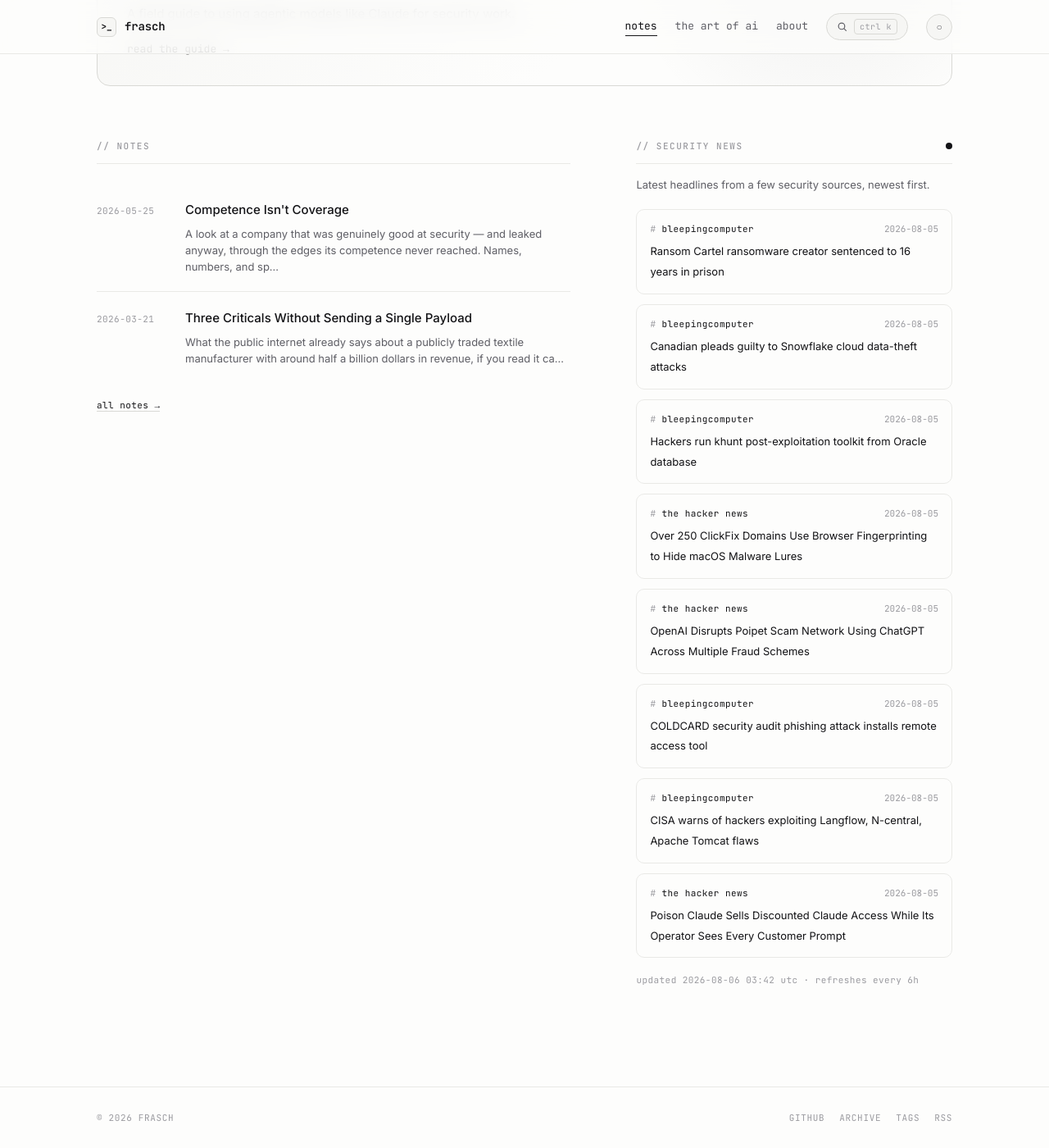
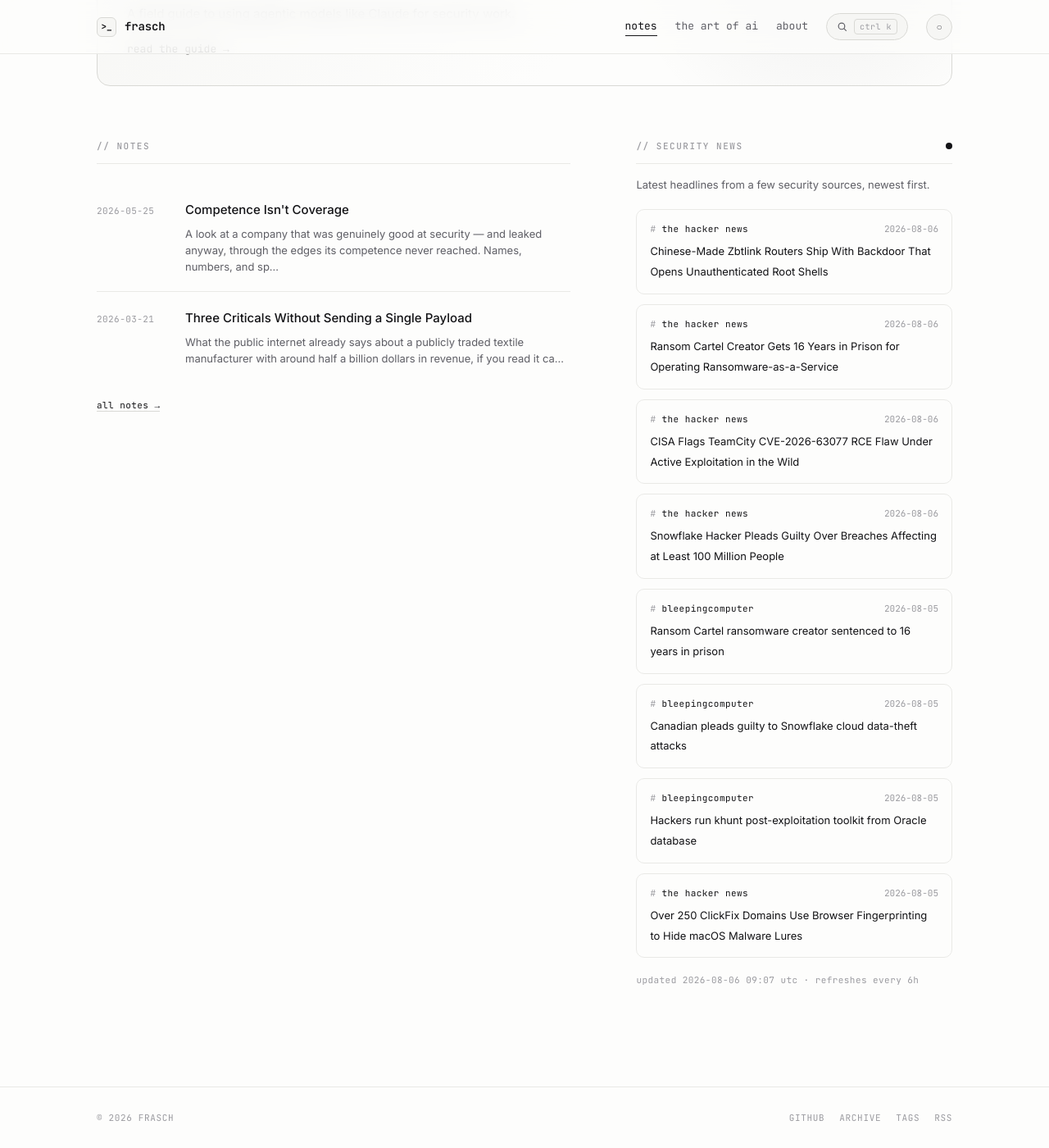
Before and after one commit to whoisfrasch/frasch, a Jekyll site: the page built from index.html, in a window 1280 px wide and 1400 px high, scrolled down 615 px. Shown: the whole window at 82% size. Built offline with Jekyll 4.4.1, drawn with Linux system fonts in a browser that asks for light colours.

Commit message:
Refresh security news feed

```diff
--- a/_data/news.json
+++ b/_data/news.json
@@ -1,6 +1,30 @@
 {
-  "updated": "2026-08-06T03:42:00Z",
+  "updated": "2026-08-06T09:07:50Z",
   "items": [
+    {
+      "source": "the hacker news",
+      "title": "Chinese-Made Zbtlink Routers Ship With Backdoor That Opens Unauthenticated Root Shells",
+      "link": "https://thehackernews.com/2026/08/chinese-made-zbtlink-routers-ship-with.html",
+      "date": "2026-08-06T08:05:22Z"
+    },
+    {
+      "source": "the hacker news",
+      "title": "Ransom Cartel Creator Gets 16 Years in Prison for Operating Ransomware-as-a-Service",
+      "link": "https://thehackernews.com/2026/08/ransom-cartel-creator-gets-16-years-in.html",
+      "date": "2026-08-06T07:19:54Z"
+    },
+    {
+      "source": "the hacker news",
+      "title": "CISA Flags TeamCity CVE-2026-63077 RCE Flaw Under Active Exploitation in the Wild",
+      "link": "https://thehackernews.com/2026/08/cisa-flags-teamcity-cve-2026-63077-rce.html",
+      "date": "2026-08-06T06:51:43Z"
+    },
+    {
+      "source": "the hacker news",
+      "title": "Snowflake Hacker Pleads Guilty Over Breaches Affecting at Least 100 Million People",
+      "link": "https://thehackernews.com/2026/08/snowflake-hacker-pleads-guilty-over.html",
+      "date": "2026-08-06T06:04:30Z"
+    },
     {
       "source": "bleepingcomputer",
       "title": "Ransom Cartel ransomware creator sentenced to 16 years in prison",
@@ -24,30 +48,6 @@
       "title": "Over 250 ClickFix Domains Use Browser Fingerprinting to Hide macOS Malware Lures",
       "link": "https://thehackernews.com/2026/08/over-250-clickfix-domains-use-browser.html",
       "date": "2026-08-05T18:44:31Z"
-    },
-    {
-      "source": "the hacker news",
-      "title": "OpenAI Disrupts Poipet Scam Network Using ChatGPT Across Multiple Fraud Schemes",
-      "link": "https://thehackernews.com/2026/08/openai-disrupts-poipet-scam-network.html",
-      "date": "2026-08-05T18:33:47Z"
-    },
-    {
-      "source": "bleepingcomputer",
-      "title": "COLDCARD security audit phishing attack installs remote access tool",
-      "link": "https://www.bleepingcomputer.com/news/security/coldcard-security-audit-phishing-attack-installs-remote-access-tool/",
-      "date": "2026-08-05T17:49:41Z"
-    },
-    {
-      "source": "bleepingcomputer",
-      "title": "CISA warns of hackers exploiting Langflow, N-central, Apache Tomcat flaws",
-      "link": "https://www.bleepingcomputer.com/news/security/cisa-warns-of-hackers-exploiting-langflow-n-central-apache-tomcat-flaws/",
-      "date": "2026-08-05T15:51:33Z"
-    },
-    {
-      "source": "the hacker news",
-      "title": "Poison Claude Sells Discounted Claude Access While Its Operator Sees Every Customer Prompt",
-      "link": "https://thehackernews.com/2026/08/poison-claude-sells-discounted-claude.html",
-      "date": "2026-08-05T15:36:03Z"
     }
   ]
 }
```
